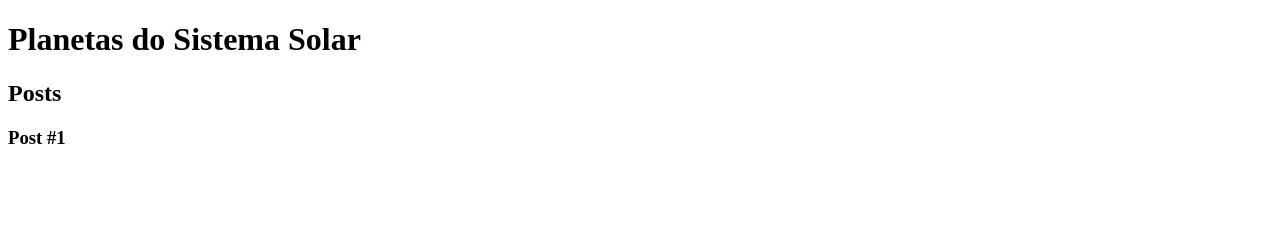
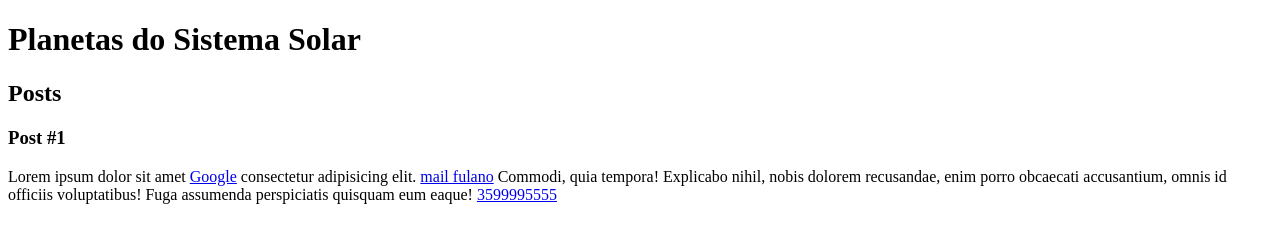
Before and after one commit to leonardofcosta/curso-git, a plain HTML site: page index.html in a window 1280 px wide. Drawn offline with Linux system fonts and the light colour scheme.

Commit message:
foi adicionado conteúdo na tag <p> em <article>

```diff
--- a/index.html
+++ b/index.html
@@ -19,6 +19,13 @@
             <header>
                 <h3>Post #1</h3>
             </header>
+
+            <p>
+                Lorem ipsum dolor sit amet <a href="www.google.com.br" target="_blank">Google</a> consectetur adipisicing elit.
+                <a href="mailto:fulano@gmail.com">mail fulano</a> Commodi, quia tempora! Explicabo nihil, nobis dolorem recusandae, enim porro obcaecati accusantium, omnis id officiis voluptatibus! Fuga assumenda perspiciatis quisquam eum eaque!
+                <a href="tel:+3599995555">3599995555</a>
+            </p>
+
         </article>
     </section>
 
```
